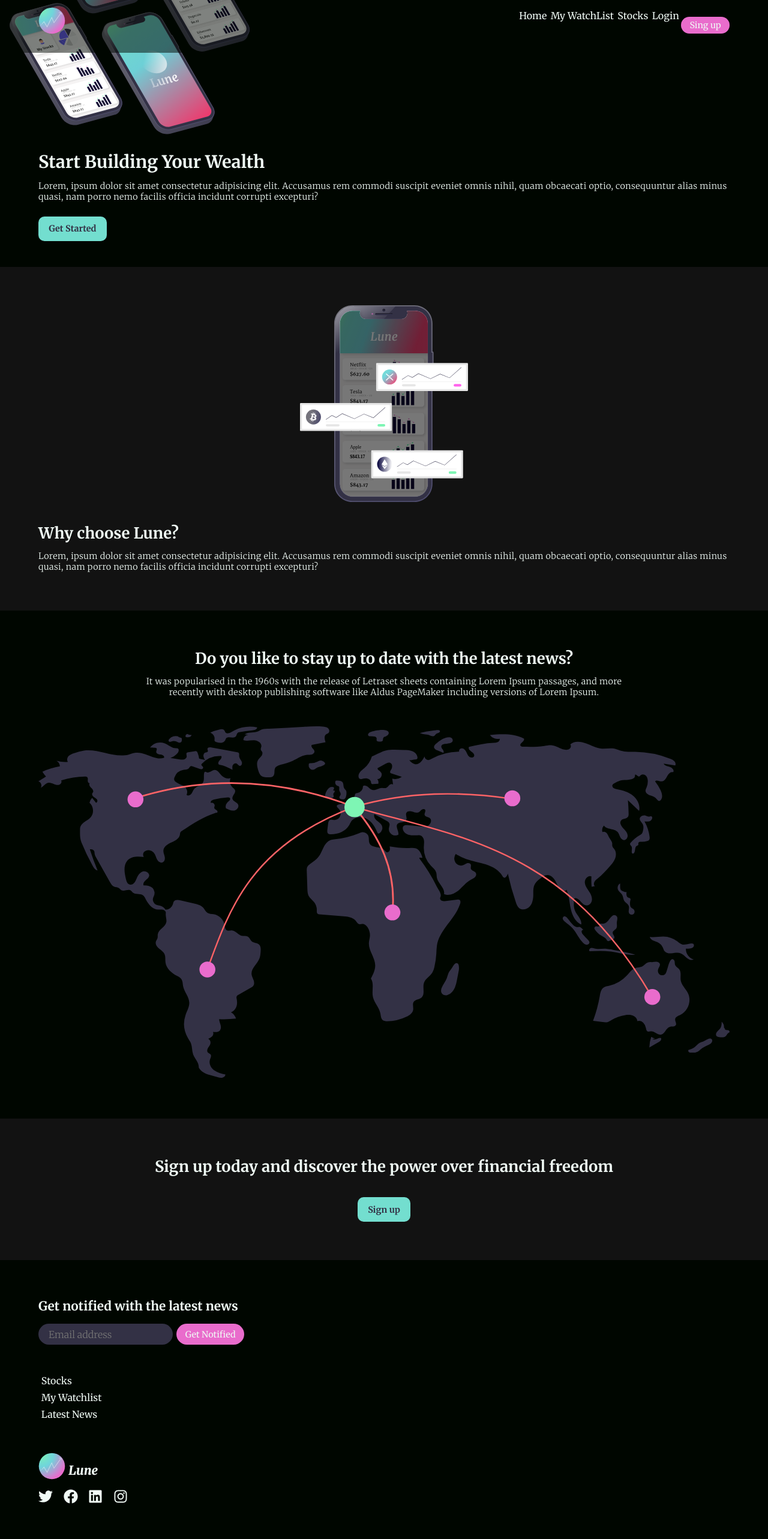
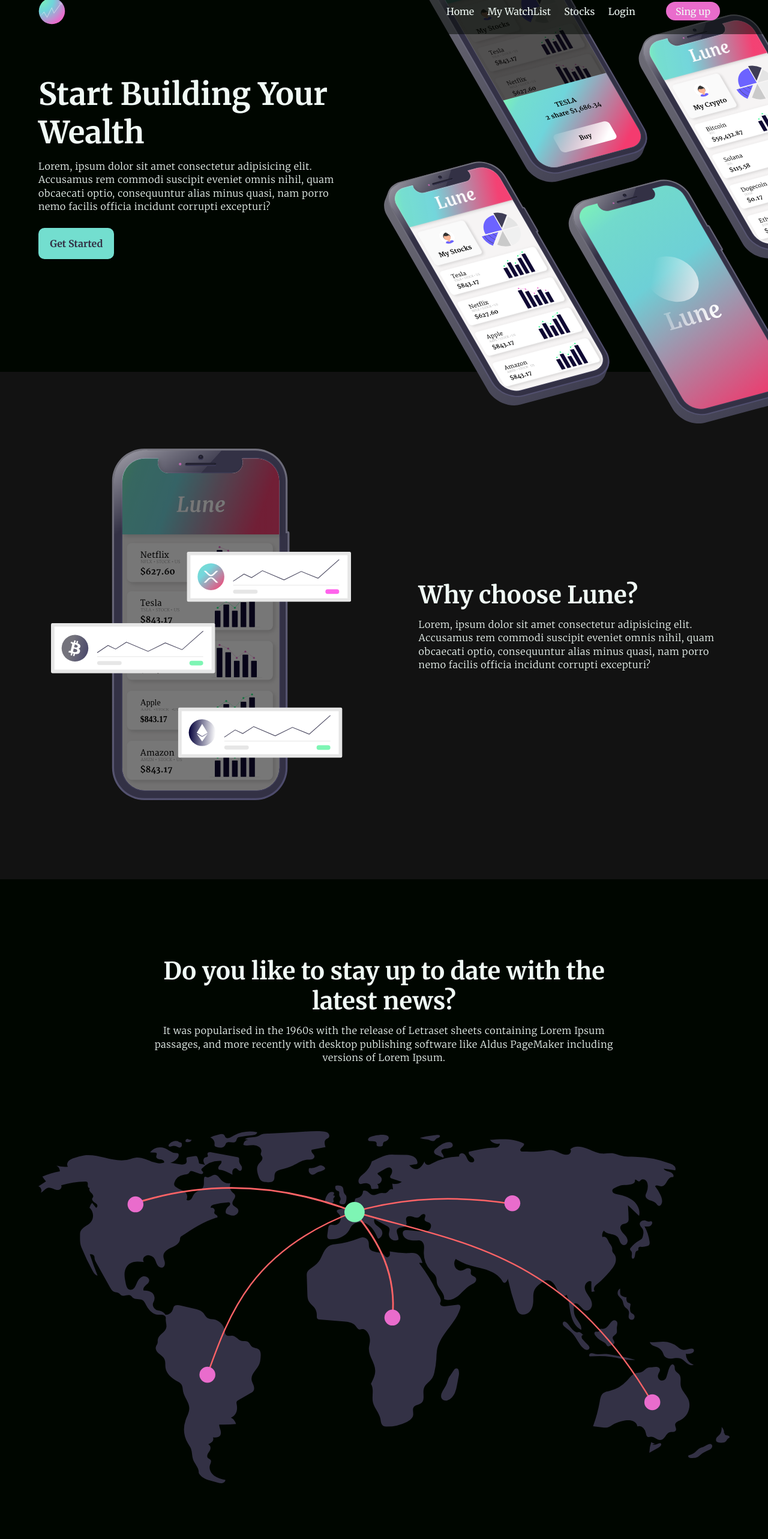
Before and after one commit to jocovass/lune, a Vue app: page / in a window 1280 px wide. Shown: the part 20-2586 px from the top of the page at 60% size. Built offline with nearby package versions, Linux system fonts and the light colour scheme.

Commit message:
Finished with responsive design for Home page.

```diff
--- a/src/App.vue
+++ b/src/App.vue
@@ -107,4 +107,35 @@ h4 {
     background-color: $pink;
   }
 }
+
+@media only screen and (min-width: "850px") {
+  p {
+    letter-spacing: 0.6px;
+    line-height: 1.4;
+    font-size: 1rem;
+  }
+
+  h1 {
+    font-size: 3.2rem;
+    margin-bottom: 0.8rem;
+  }
+
+  h2 {
+    font-size: 2.5rem;
+    margin-bottom: 0.8rem;
+  }
+
+  h4 {
+    font-size: 1.6rem;
+    margin-bottom: 1rem;
+  }
+
+  .btn {
+    font-size: 1rem;
+  }
+
+  .btn-secondary {
+    padding: 1em 1.2em;
+  }
+}
 </style>
--- a/src/components/About.vue
+++ b/src/components/About.vue
@@ -37,16 +37,53 @@ export default {};
   }
 
   .col-1-2 {
-    // width: 45%;
+    max-width: 400px;
+    margin: 0 auto;
   }
 
   .image-container {
     text-align: center;
-    margin-bottom: 2rem;
+    margin-bottom: 2.5rem;
   }
 
   img {
-    width: 280px;
+    width: 100%;
+    max-width: 280px;
+  }
+}
+
+@media only screen and (min-width: "768px") {
+  .about {
+    padding: calc(#{$section-padding} * 2) 0;
+
+    .content {
+      display: flex;
+      align-items: center;
+      justify-content: space-between;
+    }
+
+    .col-1-2 {
+      flex-basis: 48%;
+      max-width: initial;
+      margin: 0;
+    }
+
+    .image-container {
+      margin-bottom: 0;
+      flex-basis: 47%;
+    }
+
+    img {
+      max-width: 500px;
+    }
+  }
+}
+
+@media only screen and (min-width: "1200px") {
+  .about {
+    .col-1-2 {
+      flex-basis: 45%;
+    }
   }
 }
 </style>
--- a/src/components/Cta.vue
+++ b/src/components/Cta.vue
@@ -16,11 +16,25 @@ export default {};
 <style lang="scss" scoped>
 .cta {
   background-color: $light-black;
-  // padding: calc(#{$section-padding * 2}) 0;
   padding: $section-padding 0;
+
+  .text-box {
+    max-width: 400px;
+  }
 }
 
 .btn {
   margin-top: 1.4rem;
 }
+
+@media only screen and (min-width: "768px") {
+  .cta {
+    padding: calc(#{$section-padding * 2}) 0;
+
+    .text-box {
+      width: 70%;
+      max-width: 800px;
+    }
+  }
+}
 </style>
--- a/src/components/Footer.vue
+++ b/src/components/Footer.vue
@@ -86,4 +86,42 @@ export default {
     }
   }
 }
+
+@media only screen and (min-width: "768px") {
+  .footer {
+    // padding: calc(#{$section-padding} * 2) 0;
+
+    .content {
+      display: flex;
+      justify-content: space-between;
+      flex-wrap: wrap;
+    }
+  }
+
+  .social-links {
+    order: 1;
+    flex-basis: 50%;
+  }
+
+  .footer-nav {
+    margin-bottom: 0;
+    order: 2;
+    flex-basis: 50%;
+  }
+}
+
+@media only screen and (min-width: "850px") {
+  .footer {
+    padding: calc(#{$section-padding} * 2) 0;
+  }
+  .social-links {
+    order: -2;
+    flex-basis: auto;
+  }
+
+  .footer-nav {
+    order: -1;
+    flex-basis: auto;
+  }
+}
 </style>
--- a/src/components/Hero.vue
+++ b/src/components/Hero.vue
@@ -23,20 +23,15 @@ export default {};
 
 <style lang="scss" scoped>
 .hero {
-  // height: 80vh;
-  // min-height: 600px;
-  // display: flex;
-  // align-items: center;
-
   .content {
-    // display: flex;
     position: relative;
   }
 
   .col-1 {
-    // flex-basis: 45%;
     padding-top: 17rem;
     padding-bottom: 1.2rem;
+    max-width: 400px;
+    margin: 0 auto;
   }
 
   .btn {
@@ -44,14 +39,56 @@ export default {};
   }
 
   img {
-    width: 400px;
+    width: 90%;
+    min-width: 400px;
+    max-width: 550px;
     position: absolute;
     top: 0;
-    left: 0;
-    transform: translate(-12%, -40%);
-    // top: 50%;
-    // left: 50%;
-    // transform: translateY(-45%);
+    left: 50%;
+    transform: translate(-50%, -40%);
+  }
+}
+
+@media only screen and (min-width: "500px") {
+  .hero {
+    .col-1 {
+      padding-top: calc(58vw * 0.9);
+    }
+  }
+}
+
+@media only screen and (min-width: "768px") {
+  .hero {
+    height: 80vh;
+    min-height: 600px;
+    display: flex;
+    align-items: center;
+
+    .content {
+      display: flex;
+    }
+
+    .col-1 {
+      max-width: initial;
+      margin: 0;
+      padding-top: 0;
+      flex-basis: 45%;
+    }
+
+    img {
+      max-width: 700px;
+      top: 50%;
+      left: 50%;
+      transform: translate(0%, -50%);
+    }
+  }
+}
+
+@media only screen and (min-width: "1200px") {
+  .hero {
+    img {
+      max-width: 800px;
+    }
   }
 }
 </style>
--- a/src/components/NavigationList.vue
+++ b/src/components/NavigationList.vue
@@ -40,4 +40,18 @@ export default {};
     }
   }
 }
+
+@media only screen and (min-width: "768px") {
+  .nav {
+    &__item {
+      margin-bottom: 0;
+      margin-right: 1rem;
+    }
+
+    .btn {
+      margin-top: 0;
+      margin-left: 2rem;
+    }
+  }
+}
 </style>
--- a/src/components/News.vue
+++ b/src/components/News.vue
@@ -21,15 +21,38 @@ export default {};
 
 <style lang="scss" scoped>
 .news {
-  // padding: calc(#{$section-padding} * 2) 0;
   padding: $section-padding 0;
+
+  .text-box {
+    margin-bottom: 3rem;
+    max-width: 400px;
+  }
+
+  img {
+    width: 100%;
+    max-width: 1250px;
+    margin: 0 auto;
+    display: block;
+  }
 }
 
-.text-box {
-  margin-bottom: 3rem;
+@media only screen and (min-width: "768px") {
+  .news {
+    padding: calc(#{$section-padding} * 2) 0;
+
+    .text-box {
+      margin-bottom: 5rem;
+      width: 70%;
+      max-width: 800px;
+    }
+  }
 }
 
-img {
-  width: 100%;
+@media only screen and (min-width: "1200px") {
+  .news {
+    .text-box {
+      margin-bottom: 7rem;
+    }
+  }
 }
 </style>
--- a/src/components/NewsletterSubscription.vue
+++ b/src/components/NewsletterSubscription.vue
@@ -30,14 +30,12 @@ export default {};
   }
 
   .btn {
-    // font-size: 1rem;
     white-space: nowrap;
   }
 }
 
 .form-field {
   margin-right: 0.4rem;
-  // flex-basis: 80%;
 }
 
 .form-label {
@@ -59,4 +57,30 @@ export default {};
     border-color: rgba($pink, 0.3);
   }
 }
+
+@media only screen and (min-width: "768px") {
+  .newsletter {
+    margin-left: auto;
+    &-form {
+      display: flex;
+      margin-bottom: 5rem;
+    }
+  }
+  .form-field {
+    margin-right: 0.6rem;
+    flex-basis: 80%;
+  }
+
+  .btn {
+    font-size: 1rem;
+  }
+}
+
+@media only screen and (min-width: "850px") {
+  .newsletter {
+    &-form {
+      margin-bottom: 0;
+    }
+  }
+}
 </style>
```
